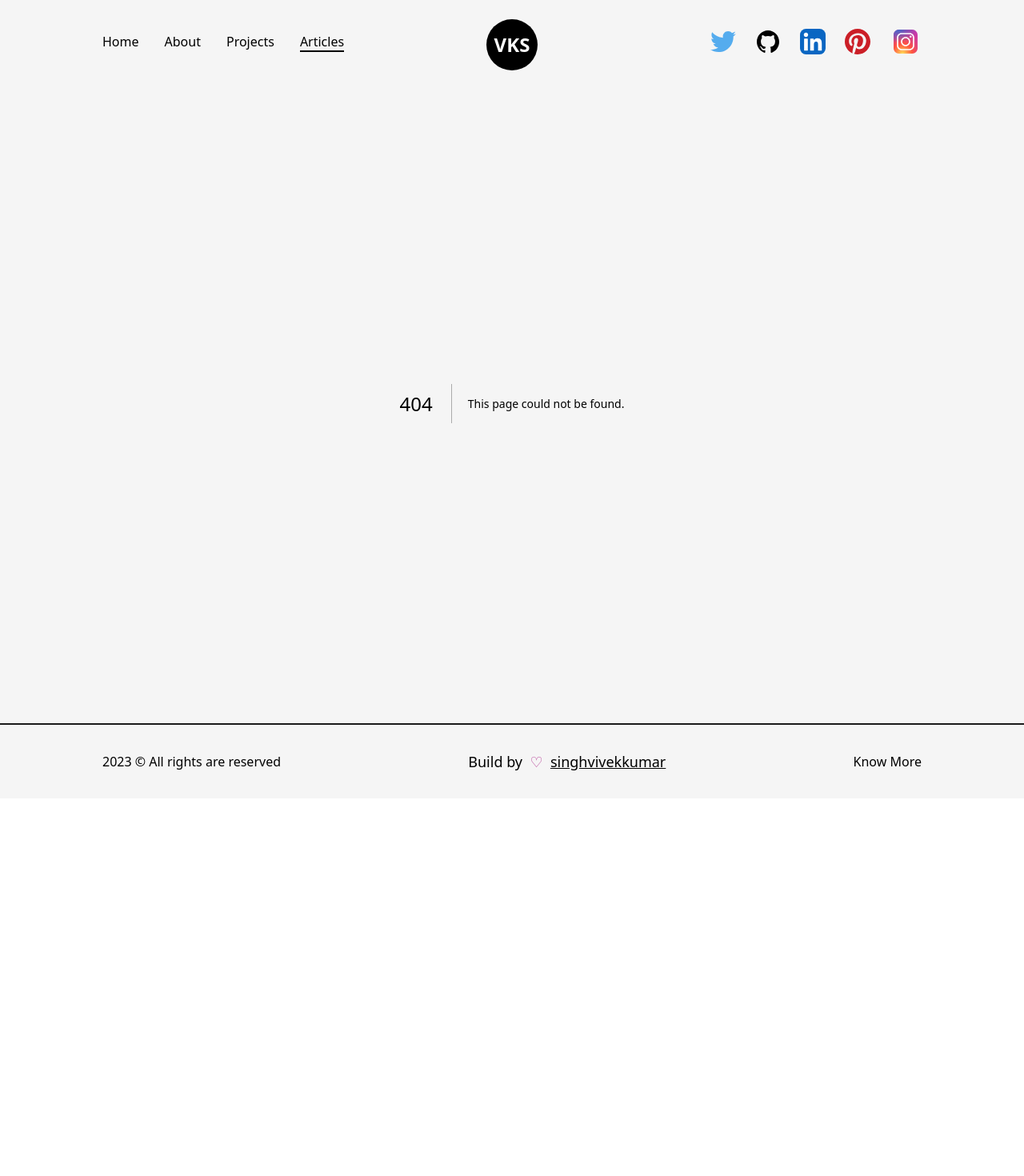
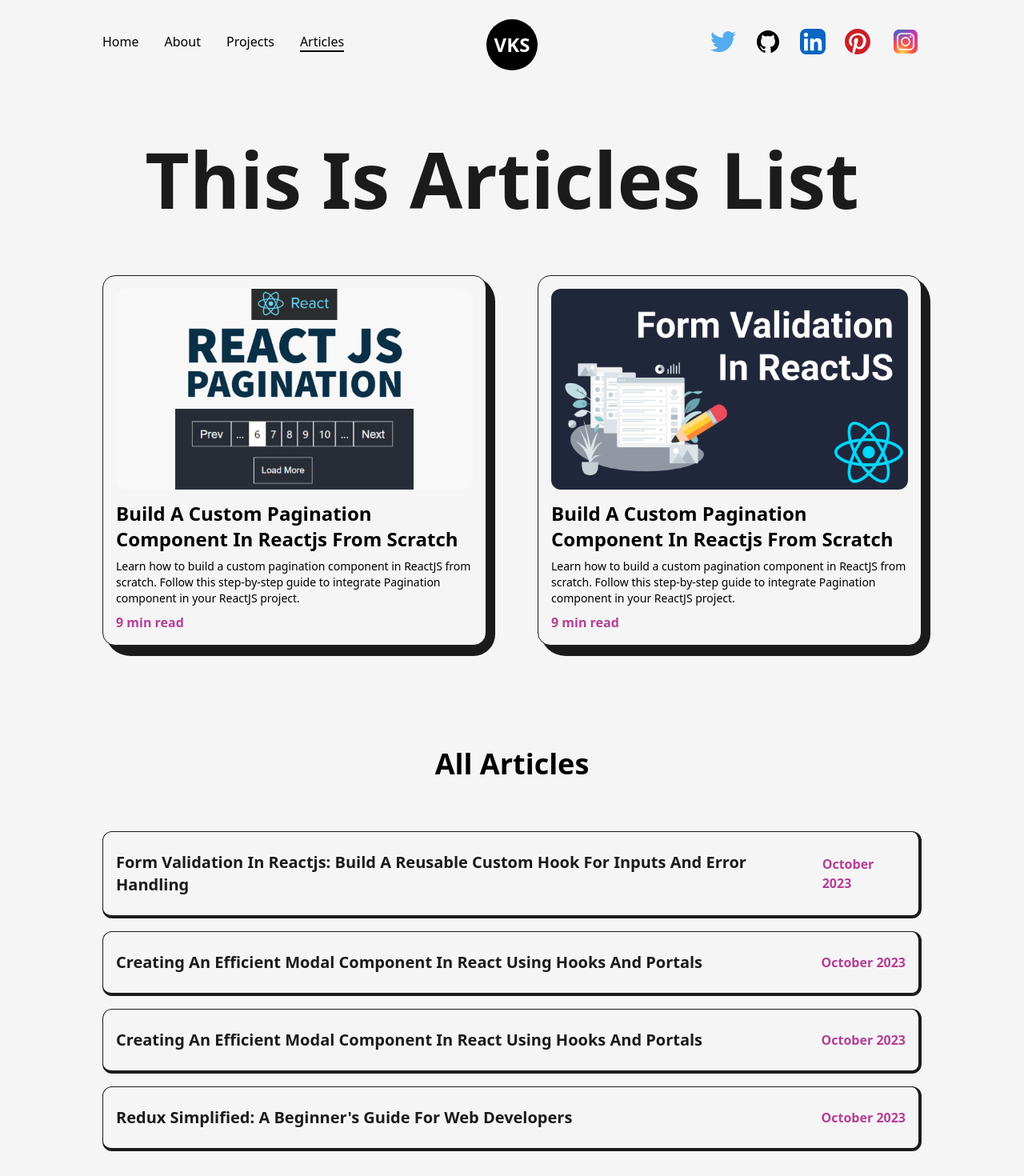
Before and after one commit to singhvivekkumar/portfolio, a Next.js app: page /articles in a window 1280 px wide. Before the commit this address had no page. Shown: the top 1470 px of the page at 80% size. Before the commit the page ends 998 px from the top, so only its background shows below. Built offline with nearby package versions, Linux system fonts and the light colour scheme.

Commit message:
feat: article are pending to rearrange

```diff
--- /dev/null
+++ b/src/components/Articles/FeatureArticle.js
@@ -0,0 +1,29 @@
+import Image from 'next/image';
+import Link from 'next/link';
+import React from 'react'
+import { motion } from "framer-motion";
+
+// to use a component in framer motion... make it
+const FramerImage = motion(Image);
+
+
+const FeatureArticle = ({img , title, time, summary, link }) => {
+  return (
+	<li className=' relative col-span-1 w-full p-4 bg-light border border-solid border-dark rounded-2xl '>
+		<div className=" absolute top-0 -right-3 rounded-[2rem] rounded-br-[1.7rem] h-[103%] w-[102%] bg-dark -z-10" />
+		<Link href={link} target="_blank" className=' w-full inline-block cursor-pointer overflow-hidden rounded-xl '>
+			<FramerImage alt={title} src={img} className=' w-full h-auto'
+				whileHover={{scale:1.05}}
+				transition={{duration:0.3}}
+			/>
+		</Link>
+		<Link href={link} target="_blank">
+			<h2 className=' capitalize text-2xl font-bold my-2 hover:underline underline-offset-1'>{title}</h2>
+		</Link>
+		<p className=' text-sm mb-2'>{summary}</p>
+		<span className=' text-primary font-semibold'>{time}</span>
+	</li>
+  )
+}
+
+export default FeatureArticle;
--- /dev/null
+++ b/src/components/Articles/LiArticles.js
@@ -0,0 +1,16 @@
+import Link from 'next/link';
+import React from 'react'
+
+const LiArticles = ({ img, title, date, link}) => {
+
+  return (
+	<li className=' relative p-4 py-6 my-4 flex items-center justify-between rounded-xl bg-light text-dark first:mt-0 border border-solid border-dark border-r-4 border-b-4'>
+		<Link href={link} target="_blank">
+		<h2 className=' font-semibold capitalize text-xl hover:underline'>{title}</h2>
+		</Link>
+		<span className=' text-primary font-semibold pl-2'>{date}</span>
+	</li>
+  )
+}
+
+export default LiArticles;
--- a/src/components/Cards/FeatureCard.js
+++ b/src/components/Cards/FeatureCard.js
@@ -2,14 +2,20 @@ import Image from 'next/image';
 import Link from 'next/link';
 import React from 'react'
 import GithubIcon from '../IconComponents/GithubIcon';
+import { motion } from "framer-motion";
+
+// to use a component in framer motion... make it
+const FramerImage = motion(Image);
 
 const FeatureCard = ({ type, title, summary, img, link, github}) => {
   return (
 	<article className=' relative w-full flex items-center justify-center p-8 rounded-3xl border border-solid border-dark bg-light shadow-2xl'>
 		<div className=" absolute top-0 -right-3 rounded-[2.3rem] rounded-br-[1.8rem] h-[103%] w-[101%] bg-dark -z-10" />
 
-		<Link href={link} target="_blank" className=' w-1/2 cursor-pointer overflow-hidden rounded-lg'>
-			<Image alt={title} src={img} className=' w-full h-auto' />
+		<Link href={link} target="_blank" className=' w-1/2 cursor-pointer inline-block overflow-hidden rounded-lg'>
+			<FramerImage alt={title} src={img} className=' w-full h-auto'
+				whileHover={{scale:1.05}}
+				transition={{duration:0.3}} />
 		</Link>
 
 		<div className=' w-1/2 flex flex-col items-start justify-between pl-6'>
--- a/src/components/Cards/SimpleCard.js
+++ b/src/components/Cards/SimpleCard.js
@@ -2,13 +2,19 @@ import Link from 'next/link';
 import React from 'react'
 import Image from 'next/image';
 import GithubIcon from '../IconComponents/GithubIcon';
+import { motion } from "framer-motion";
+
+// to use a component in framer motion... make it
+const FramerImage = motion(Image);
 
 const SimpleCard = ({ type, title, img, link, github}) => {
   return (
 	<article className=' relative w-full flex flex-col items-center justify-center p-8 rounded-3xl border border-solid border-dark bg-light shadow-2xl'>
 		<div className=" absolute top-0 -right-3 rounded-[2rem] rounded-br-[1.7rem] h-[103%] w-[102%] bg-dark -z-10" />
-		<Link href={link} target="_blank" className=' w-full cursor-pointer overflow-hidden rounded-lg'>
-			<Image alt={title} src={img} className=' w-full h-auto' />
+		<Link href={link} target="_blank" className=' w-full cursor-pointer inline-block overflow-hidden rounded-lg'>
+			<FramerImage alt={title} src={img} className=' w-full h-auto'
+				whileHover={{scale:1.05}}
+				transition={{duration:0.3}}/>
 		</Link>
 
 		<div className=' w-full flex flex-col items-start justify-between mt-4'>
--- a/src/pages/about.js
+++ b/src/pages/about.js
@@ -8,6 +8,10 @@ import AnimatedNumbers from "@/components/Animate/AnimatedNumbers";
 import Skills from "@/components/Skills";
 import Experience from "@/components/Experience";
 import Education from "@/components/Education";
+import { motion } from "framer-motion";
+
+// to use a component in framer motion... make it
+const FramerImage = motion(Image);
 
 const about = () => {
 	return (
@@ -58,12 +62,14 @@ const about = () => {
 						</div>
 
 						{/* your profile Image */}
-						<div className=" col-span-3 min-h-full rounded-2xl border-2 border-solid border-dark p-6 bg-light relative">
+						<div className=" col-span-3 min-h-full  rounded-2xl border-2 border-solid border-dark p-6 bg-light relative">
 							<div className=" absolute top-0 -right-3 rounded-3xl h-[103%] w-[102%] bg-dark -z-10" />
-							<Image
+							<FramerImage
 								src={profilePhoto}
 								alt="Vivek Singh"
 								className=" h-auto rounded-2xl bg-gradient-to-tr from-cyan-300 p-4 pb-0 via-orange-200 to-pink-300"
+								whileHover={{scale:1.05}}
+								transition={{duration:1.7, delay:0.3}}
 							/>
 						</div>
 
--- /dev/null
+++ b/src/pages/articles.js
@@ -0,0 +1,82 @@
+import React from "react";
+import Head from "next/head";
+import Layout from "@/Layout/Layout";
+import AnimateHeading from "@/components/Animate/AnimateHeading";
+import FeatureArticle from "@/components/Articles/FeatureArticle";
+import articlePagination from "../../public/images/articles/pagination component in reactjs.jpg";
+import articlePagination2 from "../../public/images/articles/form validation in reactjs using custom react hook.png";
+import article1 from "../../public/images/articles/create loading screen in react js.jpg";
+import article2 from "../../public/images/articles/smooth scrolling in reactjs.png";
+import article3 from "../../public/images/articles/What is higher order component in React.jpg";
+import article4 from "../../public/images/articles/What is Redux with easy explanation.png";
+import LiArticles from "@/components/Articles/LiArticles";
+
+const articles = () => {
+	return (
+		<>
+			{/* this head tag help to achevie GOOD SEO for your portfolio */}
+			<Head>
+				<title>VS | Articles Page</title>
+				<meta name="description" content="any discription"></meta>
+			</Head>
+			<main className=" w-full mb-16 flex flex-col justify-center items-center overflow-hidden">
+				<Layout className=" pt-16 ">
+					<AnimateHeading
+						text="This is articles list"
+						className=" mb-16"
+					/>
+
+					<ul className=" grid grid-cols-2 gap-16">
+						<FeatureArticle
+							title="Build A Custom Pagination Component In Reactjs From Scratch"
+							summary="Learn how to build a custom pagination component in ReactJS from scratch.
+								Follow this step-by-step guide to integrate Pagination component in your ReactJS project."
+							time="9 min read"
+							link=""
+							img={articlePagination}
+						/>
+						<FeatureArticle
+							title="Build A Custom Pagination Component In Reactjs From Scratch"
+							summary="Learn how to build a custom pagination component in ReactJS from scratch.
+								Follow this step-by-step guide to integrate Pagination component in your ReactJS project."
+							time="9 min read"
+							link=""
+							img={articlePagination2}
+						/>
+					</ul>
+
+					{/* all remaining articles */}
+					<h2 className=" font-bold text-4xl w-full text-center my-16 mt-32">All Articles</h2>
+					<ul>
+						<LiArticles
+							title="Form Validation In Reactjs: Build A Reusable Custom Hook For Inputs And Error Handling"
+							date="October 2023"
+							link="/"
+							img={article1}
+						/>
+						<LiArticles
+							title="Creating An Efficient Modal Component In React Using Hooks And Portals"
+							date="October 2023"
+							link="/"
+							img={article2}
+						/>
+						<LiArticles
+							title="Creating An Efficient Modal Component In React Using Hooks And Portals"
+							date="October 2023"
+							link="/"
+							img={article3}
+						/>
+						<LiArticles
+							title="Redux Simplified: A Beginner's Guide For Web Developers"
+							date="October 2023"
+							link="/"
+							img={article4}
+						/>
+					</ul>
+				</Layout>
+			</main>
+		</>
+	);
+};
+
+export default articles;
```
